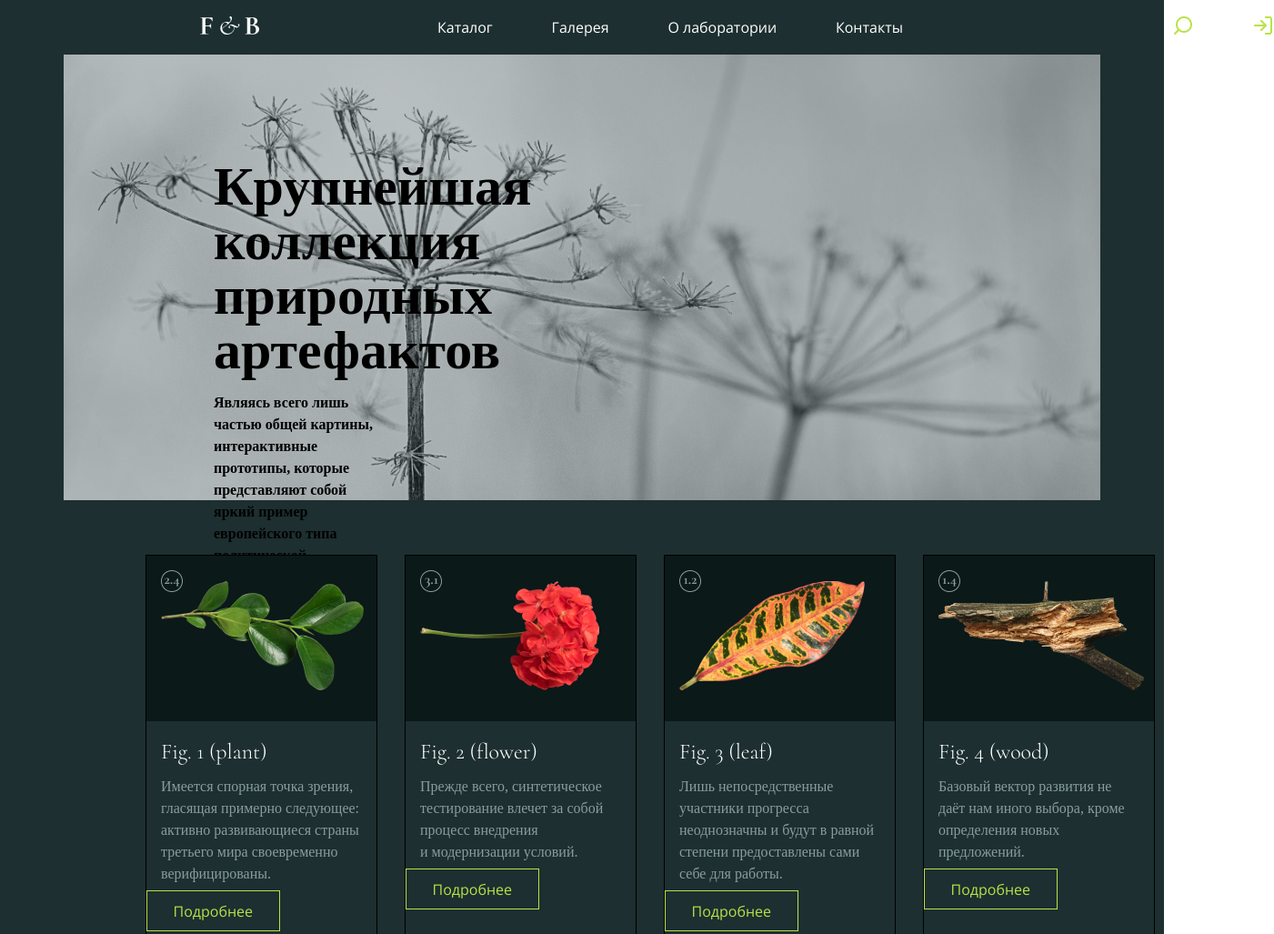
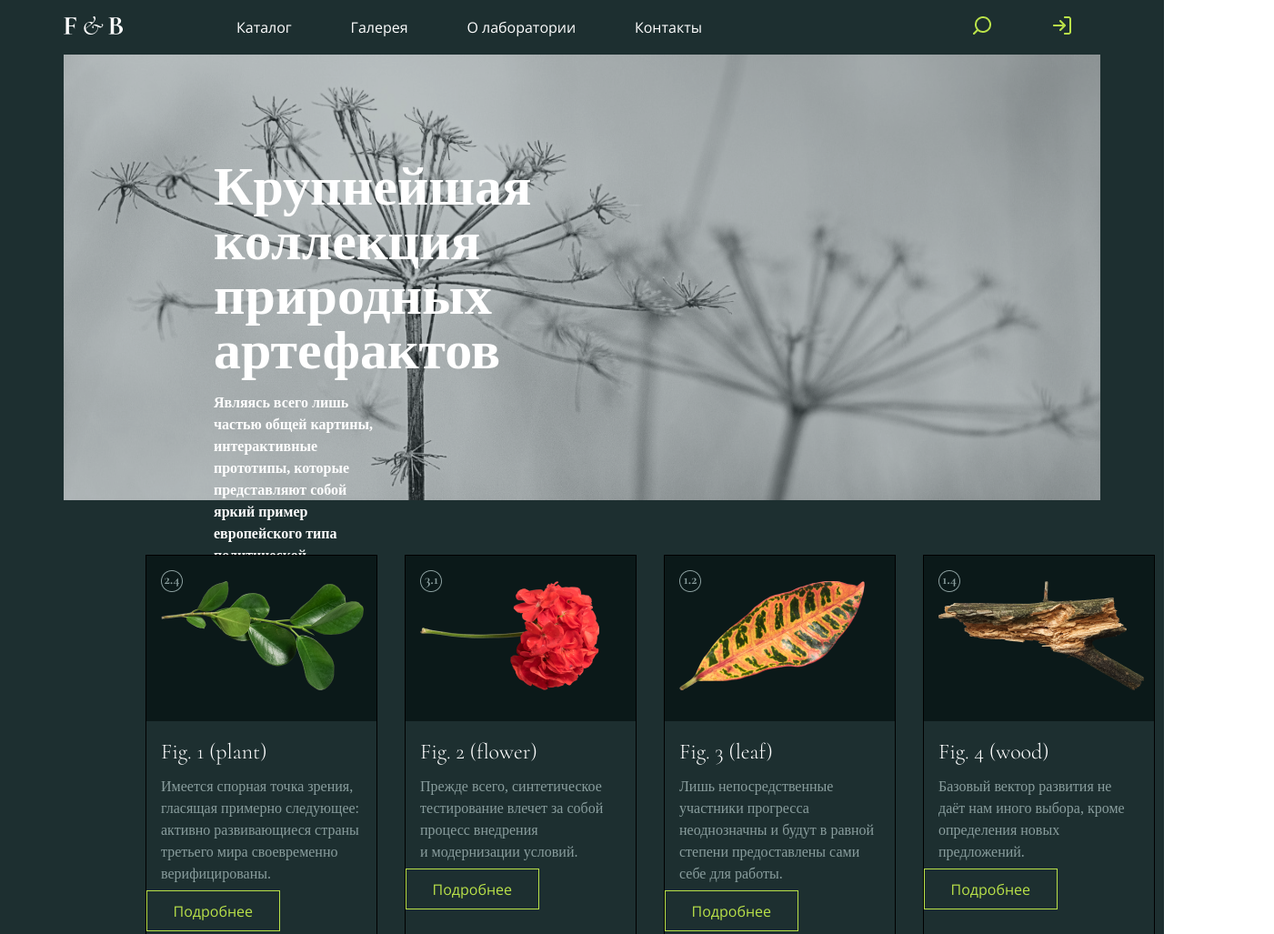
Before and after one commit to Nafffar/Nafffar.github.io, a plain HTML site: page index.html in a window 1280 px wide. Shown: the top 1027 px of the page at 91% size, 1401 px wide, since content can reach past the window. Drawn offline with Linux system fonts and the light colour scheme.

Commit message:
completed header

```diff
--- a/css/header.css
+++ b/css/header.css
@@ -8,12 +8,8 @@
 
 }
 
-.logo{
-    margin-left: 150px;
-}
-
 .sections{
-    margin-left: 196px;
+    margin-left: 125px;
 }
 
 .sections ul{
--- a/css/main.css
+++ b/css/main.css
@@ -15,19 +15,21 @@
     font-size: 60px;
     line-height: 60px;
     padding: 115px 587px 0px 165px;
-    color: ;
+    color: #FFFFFF;
 }
 
 .Intro h2{
     font-size: 16px;
     line-height: 24px;
     padding: 16px 780px 24px 165px;
+    color: #FFFFFF;
 }
 
 .Link-research{
     padding: 0 1115px 115px 165px;
     display: flex;
     align-items: center;
+
 
 }
 .Link-research a{
```
